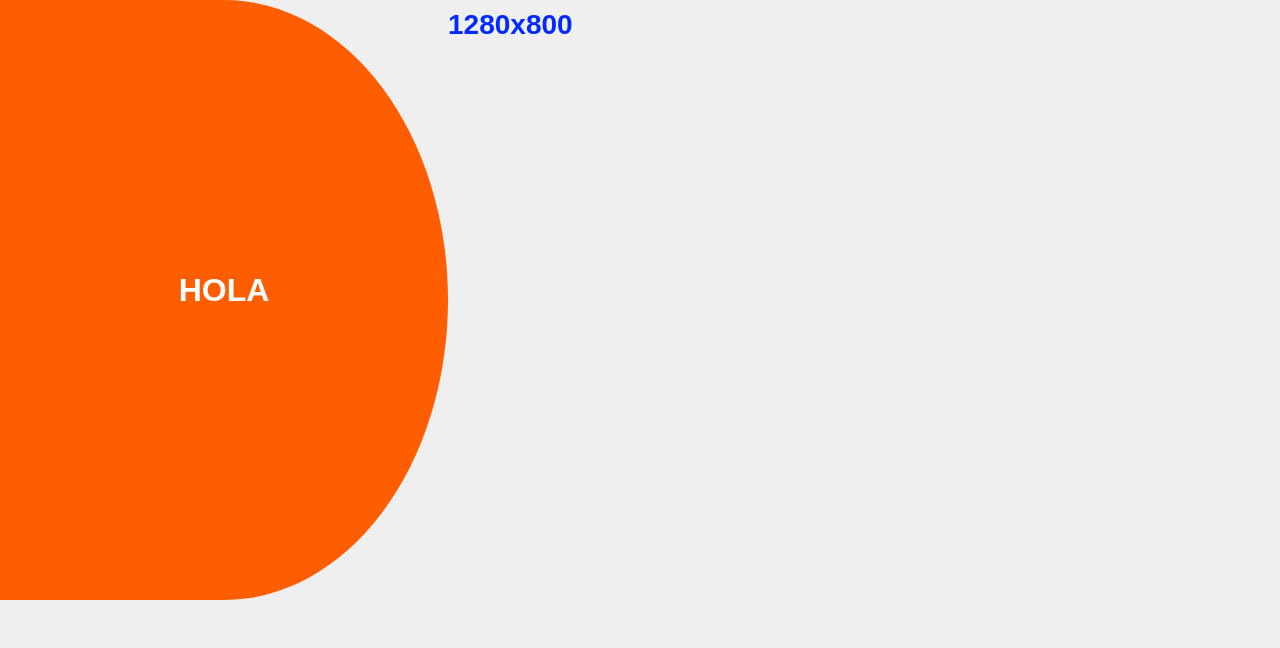
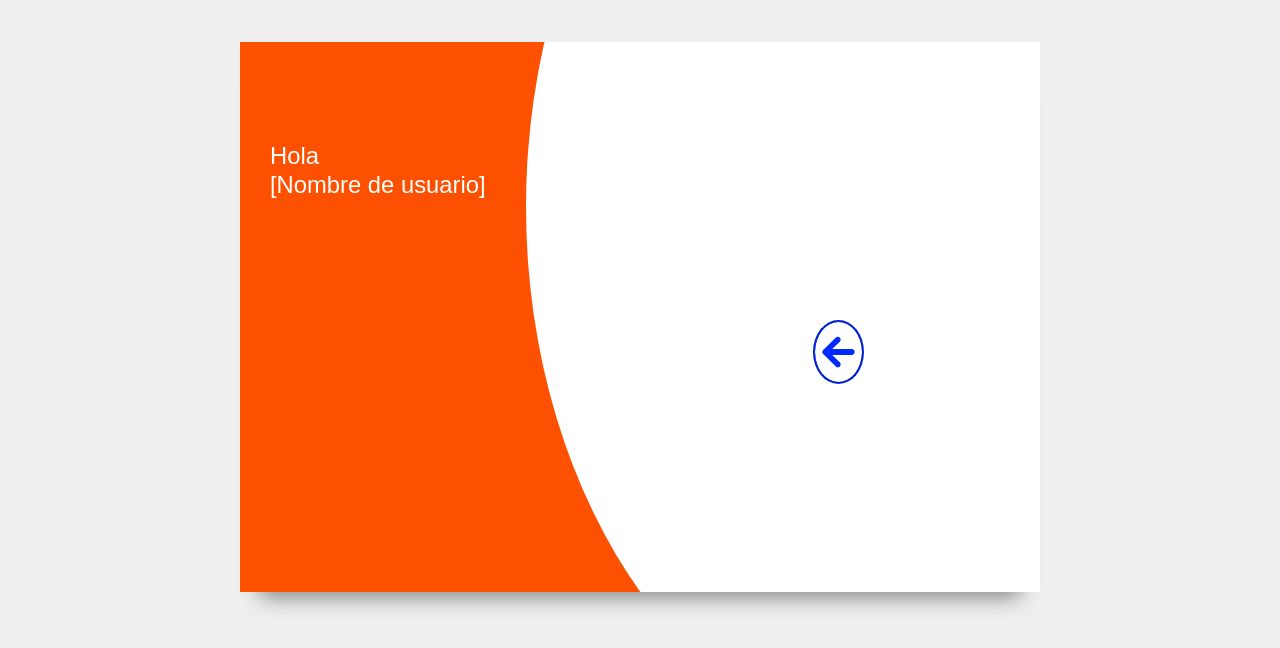
Before and after one commit to HectorLedezma/Proyecto_TI2_UCEN, a React (Create React App) app: page /UserProf in a window 1280 px wide. Shown: the top 648 px of the page. Built offline with nearby package versions, Linux system fonts and the light colour scheme; a web font is replaced by a local one.

Commit message:
plantilla para pagina de usuario

```diff
--- a/src/pages/user.jsx
+++ b/src/pages/user.jsx
@@ -1,8 +1,11 @@
 import {react, useRef, useState, useEffect} from 'react';
+import { Link, Outlet, useNavigate} from "react-router-dom";
+import { conexion } from "../ConectionSQL/conexion";
+import { IoMdArrowRoundBack } from "react-icons/io";
+import Heading from "./heading";
 import '../styles/profile.css'
 function UserProfile(){
-
-    let todoRef = useRef();
+    const navigate = useNavigate();
 
     const [windowSize, setWindowSize] = useState({
         width: window.innerWidth,
@@ -44,21 +47,52 @@ function UserProfile(){
     const [claseH,setClaseH] = useState(inicio)
     //console.log(localStorage.getItem('Tokken'))
     return(
-        <div ref={todoRef} className={responsivo(windowSize.width,windowSize.height,'0')[0]}>
-            <div className={responsivo(windowSize.width,windowSize.height,'1')[1]}>
-                <h2 className={responsivo(windowSize.width,windowSize.height,'2')[2]}>HOLA</h2>
+        <div id="page" className="site login-show">
+
+            <div className="container">
+                <div className="wrappr">
+                    <div className="login">
+                        <Heading wel={
+                            (
+                                <h2>
+                                    Hola<br/>
+                                    {"[Nombre de usuario]"}
+                                </h2>
+                            )
+                        }
+                        logo1={<div/>}
+                        logo2={<div/>}/>
+                        <div className="content-form">
+                            <div className="y-style">
+                                {/*Espacio para componentes */}
+                                <form action="" >
+                                    {/*Espacio para Inputs */}
+                                </form>
+                                {/*Espacio para componentes */}
+                                <div className="afterform">
+                                <div className='welcome'>
+
+                                        <button
+                                            onClick={
+                                                ev=>{
+                                                    /*Boton para volver*/
+                                                    ev.preventDefault();
+                                                    navigate('/');//eso redirige a la ruta especificada
+                                                }
+                                            }
+                                            onMouseOver={(e) => e.target.title = 'Volver'}
+                                        id='BtnLogIn' className="GoBack centrado" type="sumbit">
+                                            <IoMdArrowRoundBack size={60}/>
+                                        </button>
+                                    </div>
+                                </div>
+                            </div>
+                        </div>
+                    </div>
+
+                </div>
             </div>
-            <div className='pagina'>
-                <div className='UserBody'>
-                    <h1 onChange={
-                        ev=>{
-                            ev.preventDefault();
-                            console.log('Cambio')
-                        }
-                    }>{windowSize.width}x{windowSize.height}</h1>
-                </div>
-                <div className='UserFoot'></div>
-            </div>
+            <Outlet/>
         </div>
     );
 }
```
